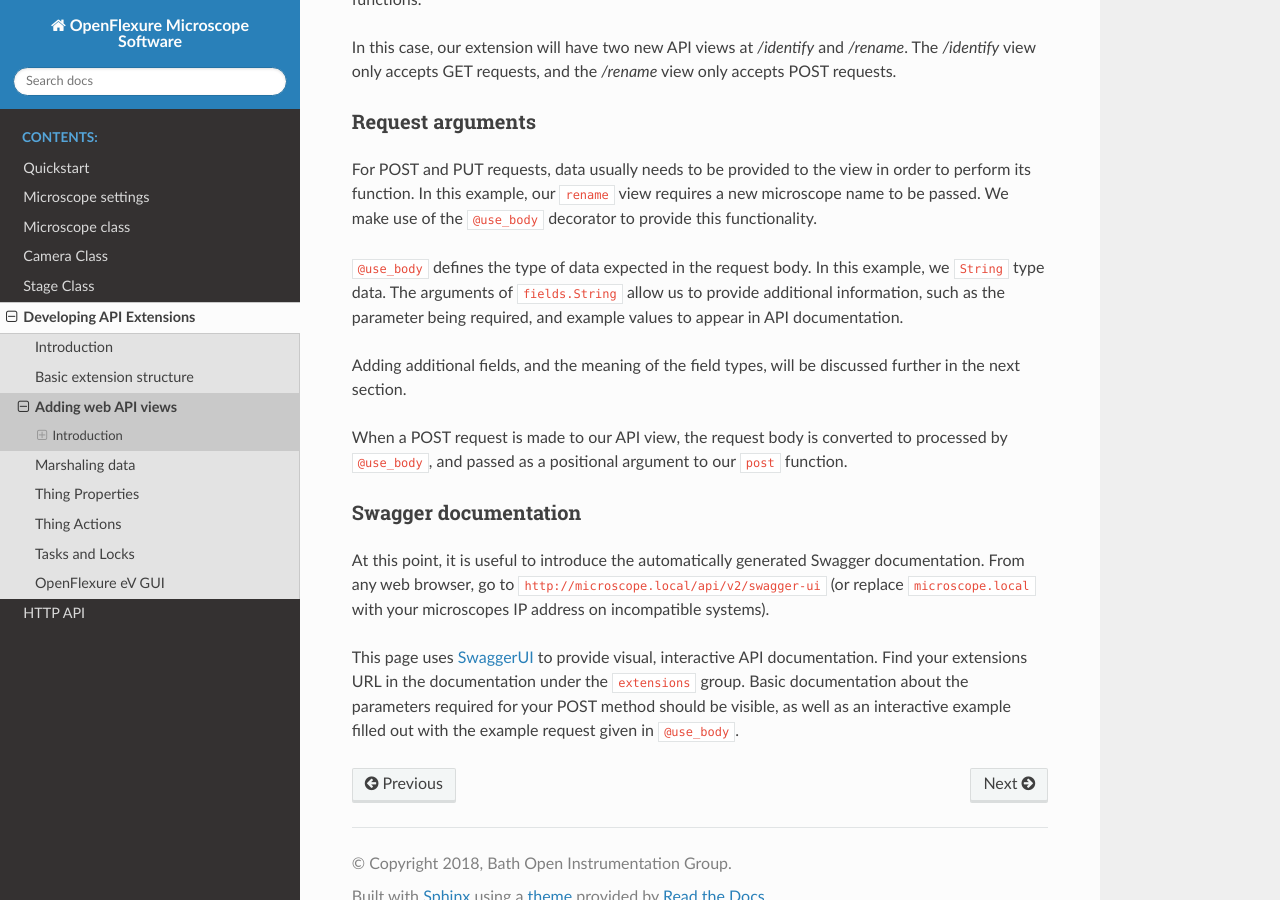
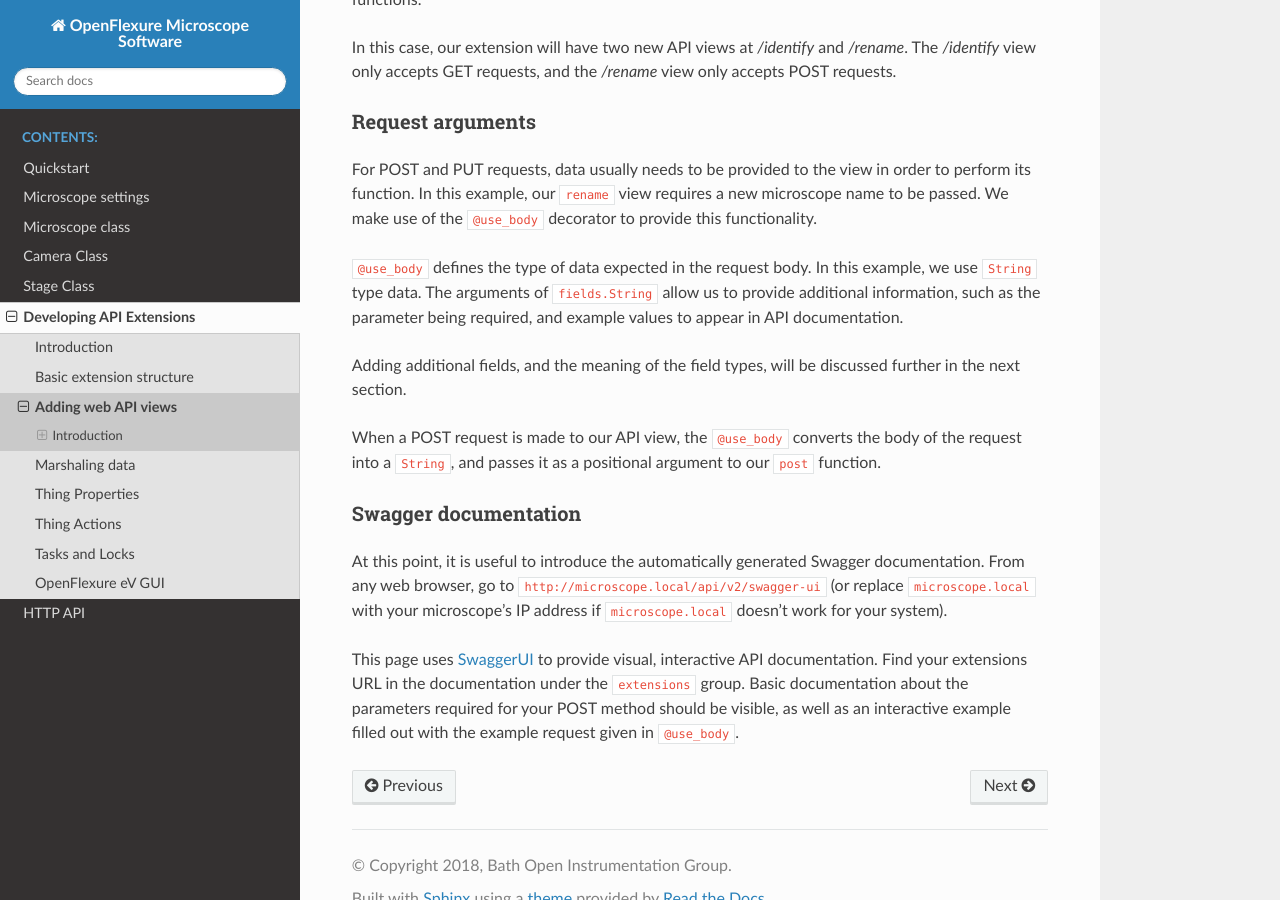
Before and after one commit to Aftaputra/Microscope-OF, a Sphinx documentation site: the page built from docs/source/extensions/views.rst, in a window 1280 px wide and 900 px high, scrolled down 1857 px. Built offline with Sphinx 7.4.7 and the Read the Docs theme 2.0.0, drawn with Linux system fonts in a browser that asks for light colours.

Commit message:
fixed a couple of trivial typos

```diff
--- a/docs/source/extensions/structure.rst
+++ b/docs/source/extensions/structure.rst
@@ -4,7 +4,7 @@ Basic extension structure
 An extension starts as a simple instance of :py:class:`labthings.server.extensions.BaseExtension`.
 Each extension is described by a single ``BaseExtension`` instance, containing any number of methods, API views, and additional hardware components.
 
-In order to access the currently running microscope object, use the :py:func:`labthings.server.find` function, with the argument ``"org.openflexure.microscope"``. Likewise, any new components attached by other extensions can be found using their full name, as above.
+In order to access the currently running microscope object, use the :py:func:`labthings.server.find.find_component` function, with the argument ``"org.openflexure.microscope"``. Likewise, any new components attached by other extensions can be found using their full name, as above.
 
 A simple extension file, with no API views but application-available methods may look like:
 
--- a/docs/source/extensions/views.rst
+++ b/docs/source/extensions/views.rst
@@ -20,15 +20,15 @@ Request arguments
 
 For POST and PUT requests, data usually needs to be provided to the view in order to perform its function. In this example, our ``rename`` view requires a new microscope name to be passed. We make use of the ``@use_body`` decorator to provide this functionality.
 
-``@use_body`` defines the type of data expected in the request body. In this example, we ``String`` type data. The arguments of ``fields.String`` allow us to provide additional information, such as the parameter being required, and example values to appear in API documentation.
+``@use_body`` defines the type of data expected in the request body. In this example, we use ``String`` type data. The arguments of ``fields.String`` allow us to provide additional information, such as the parameter being required, and example values to appear in API documentation.
 
 Adding additional fields, and the meaning of the field types, will be discussed further in the next section.
 
-When a POST request is made to our API view, the request body is converted to processed by ``@use_body``, and passed as a positional argument to our ``post`` function.
+When a POST request is made to our API view, the ``@use_body`` converts the body of the request into a ``String``, and passes it as a positional argument to our ``post`` function.
 
 Swagger documentation
 +++++++++++++++++++++
 
-At this point, it is useful to introduce the automatically generated Swagger documentation. From any web browser, go to ``http://microscope.local/api/v2/swagger-ui`` (or replace ``microscope.local`` with your microscopes IP address on incompatible systems).
+At this point, it is useful to introduce the automatically generated Swagger documentation. From any web browser, go to ``http://microscope.local/api/v2/swagger-ui`` (or replace ``microscope.local`` with your microscope's IP address if ``microscope.local`` doesn't work for your system).
 
 This page uses `SwaggerUI <https://swagger.io/tools/swagger-ui/>`_ to provide visual, interactive API documentation. Find your extensions URL in the documentation under the ``extensions`` group. Basic documentation about the parameters required for your POST method should be visible, as well as an interactive example filled out with the example request given in ``@use_body``.
```
